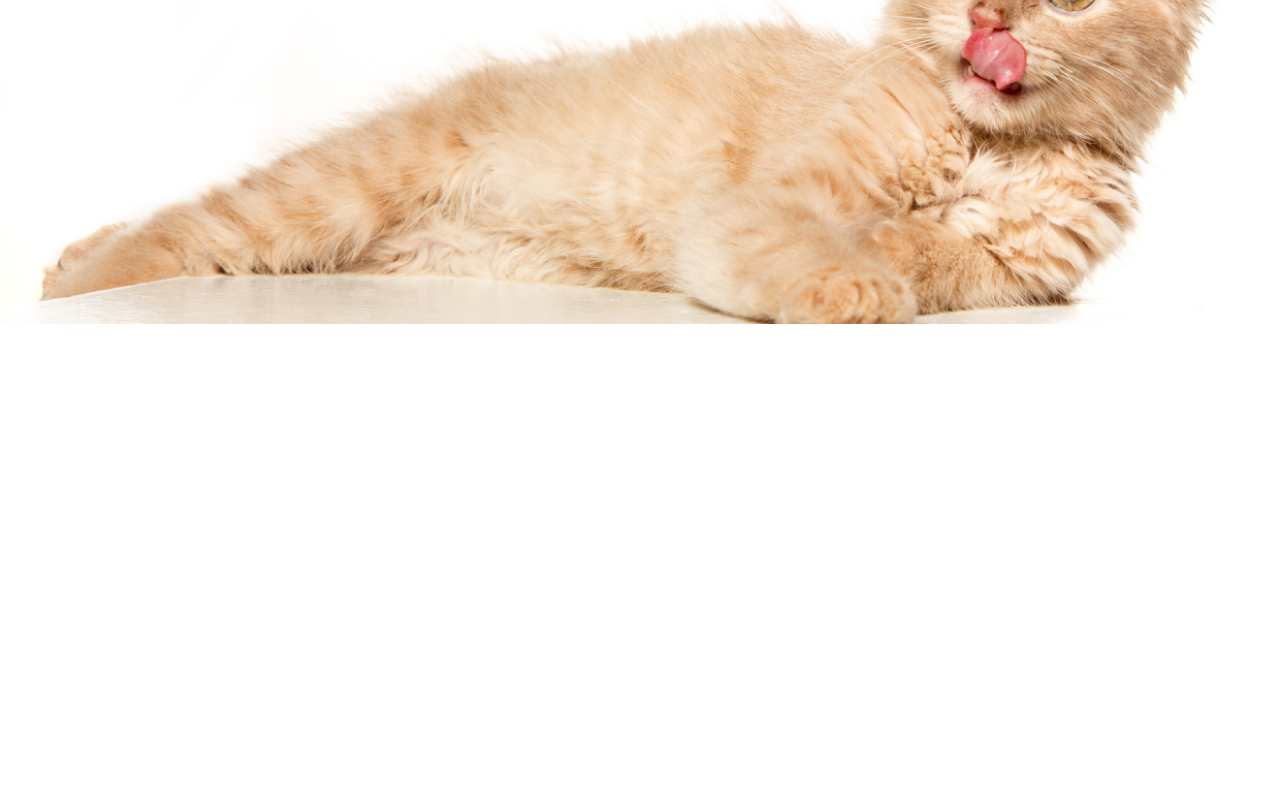
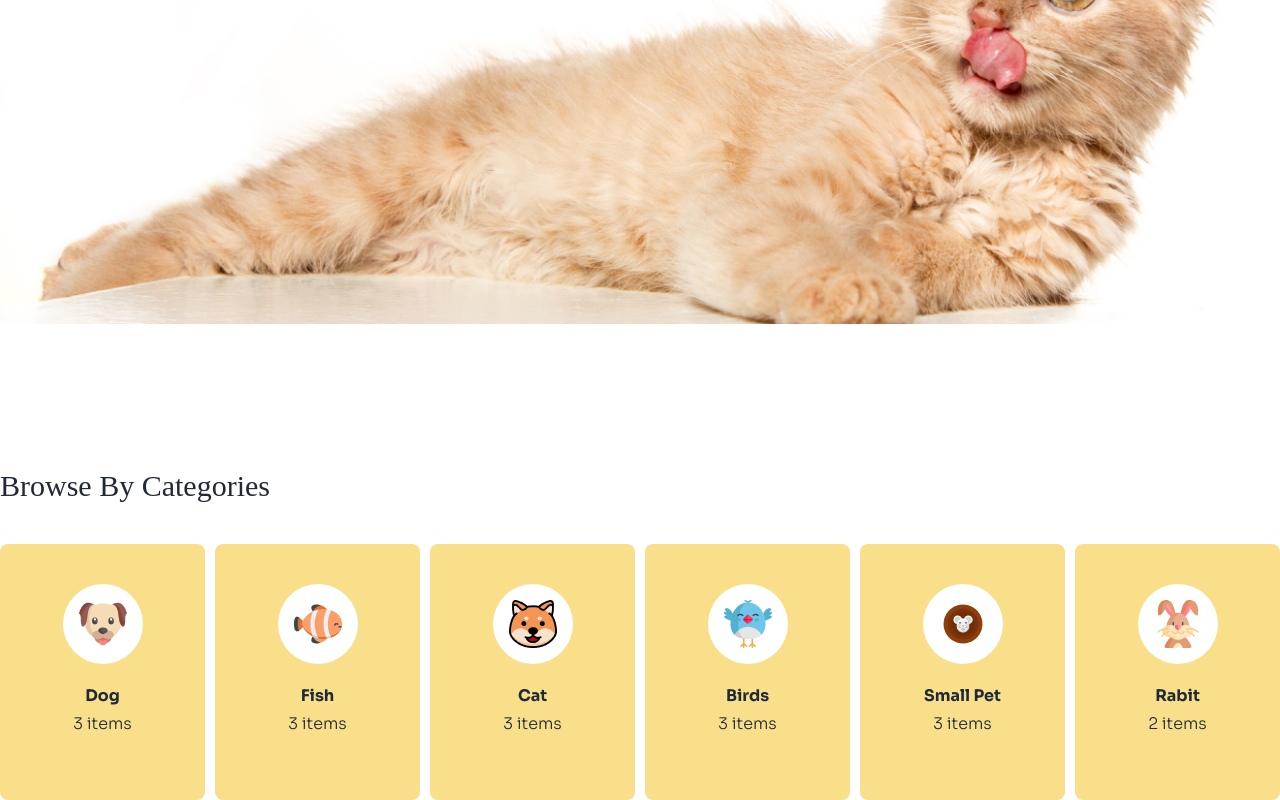
Before and after one commit to toufik0661/assignment-3.01, a plain HTML site: page index.html in a window 1280 px wide. Shown: the part 589-1389 px from the top of the page. Before the commit the page ends 953 px from the top, so only its background shows below. Drawn offline with nearby package versions, Linux system fonts and the light colour scheme; a web font is replaced by a local one.

Commit message:
added a brwes by categories section

```diff
--- a/index.html
+++ b/index.html
@@ -125,6 +125,56 @@
 
   <main>
 
+ <!-- Browse By Categories Section -->
+
+<section class="max-w-7xl mx-auto mt-36 max-sm:w-[90%] ">
+  <h2 class="ADLaM_font text-3xl mb-10 ">Browse By Categories</h2>
+<div class="grid grid-cols-6 gap-x-2.5 max-sm:grid-cols-2 max-sm:gap-y-2.5">
+
+  <div class="bg-card_bg w-50 h-64 text-center p-10 rounded-lg  ">
+    <div class="w-20 h-20 bg-white rounded-full m-auto flex  ">
+      <img class="m-auto items-center " src="./c1-assets/dog-cartoon.png" alt="">
+    </div>
+    <h2 class="font-bold pt-5 pb-1">Dog</h2>
+    <p class="font-light">3 items</p>
+</div>
+<div class="bg-card_bg w-50 h-64 text-center p-10 rounded-lg ">
+  <div class="w-20 h-20 bg-white rounded-full m-auto flex  ">
+    <img class="m-auto items-center " src="./c1-assets/fish-cartoon.png" alt="">
+  </div>
+  <h2 class="font-bold pt-5 pb-1">Fish</h2>
+  <p class="font-light">3 items</p>
+</div>
+<div class="bg-card_bg w-50 h-64 text-center p-10 rounded-lg ">
+  <div class="w-20 h-20 bg-white rounded-full m-auto  flex ">
+    <img class="m-auto items-center " src="./c1-assets/cat-cartoon.png" alt="">
+  </div>
+  <h2 class="font-bold pt-5 pb-1">Cat</h2>
+  <p class="font-light">3 items</p>
+</div>
+<div class="bg-card_bg w-50 h-64 text-center p-10 rounded-lg ">
+  <div class="w-20 h-20 bg-white rounded-full m-auto  flex ">
+    <img class="m-auto items-center " src="./c1-assets/bird-cartoon.png" alt="">
+  </div>
+  <h2 class="font-bold pt-5 pb-1">Birds</h2>
+  <p class="font-light">3 items</p>
+</div>
+<div class="bg-card_bg w-50 h-64 text-center p-10 rounded-lg ">
+  <div class="w-20 h-20 bg-white rounded-full m-auto  flex ">
+    <img class="m-auto items-center " src="./c1-assets/mouse-cartoon.png" alt="">
+  </div>
+  <h2 class="font-bold pt-5 pb-1">Small Pet</h2>
+  <p class="font-light">3 items</p>
+</div>
+<div class="bg-card_bg w-50 h-64 text-center p-10 rounded-lg ">
+  <div class="w-20 h-20 bg-white rounded-full m-auto flex  ">
+    <img class="m-auto items-center " src="./c1-assets/rabbit-cartoon.png" alt="">
+  </div>
+  <h2 class="font-bold pt-5 pb-1">Rabit</h2>
+  <p class="font-light">2 items</p>
+</div>
+</div>
+</section>
   </main>
 
   <!-- Footer Section -->
```
